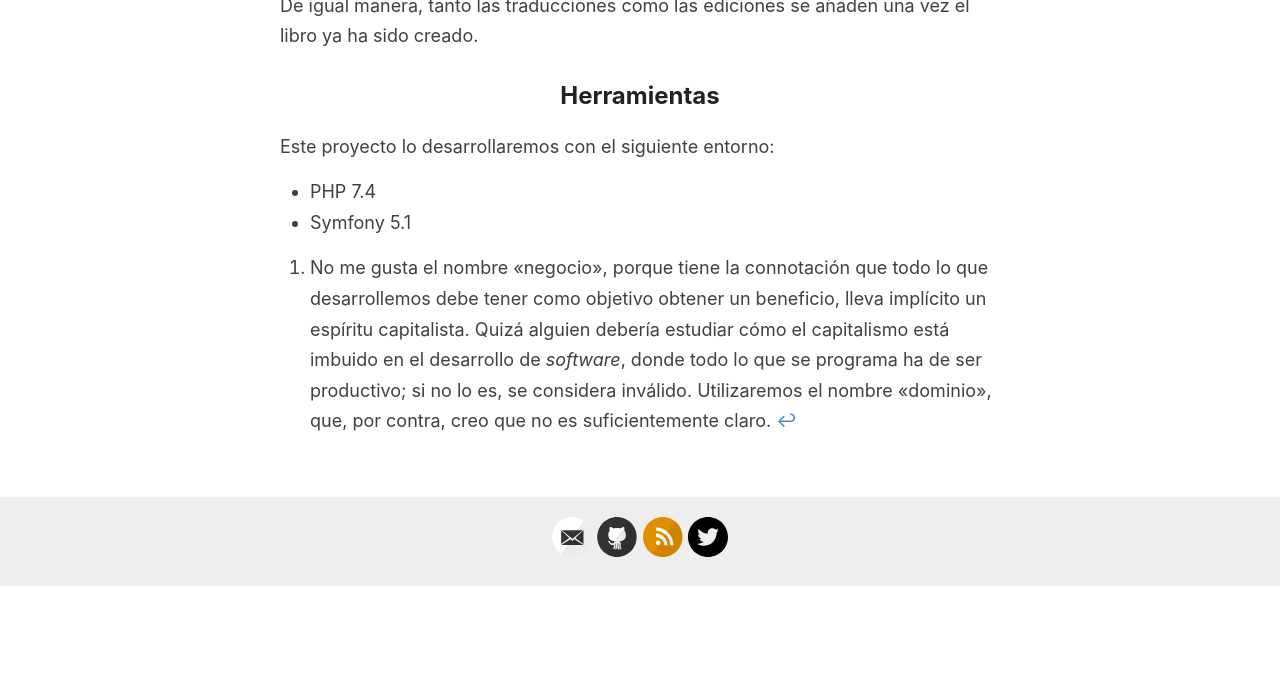
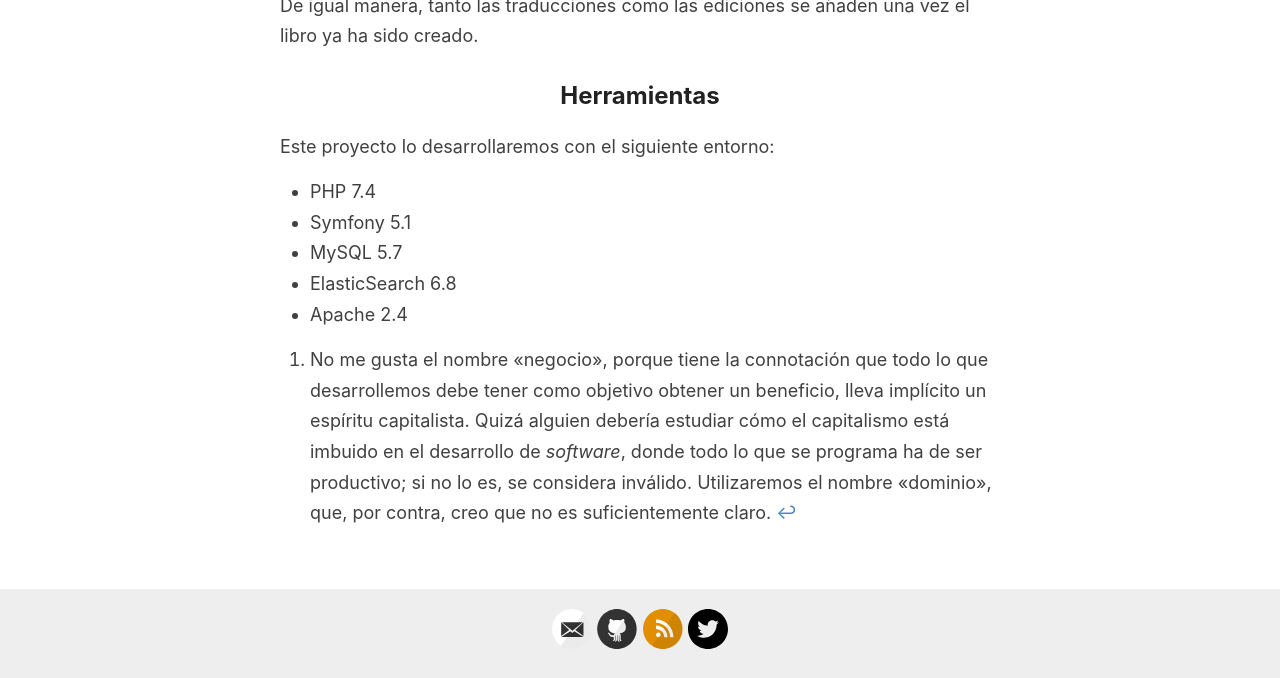
Before and after one commit to rubenrubiob/rubenrubiob.github.io, a Jekyll site: the page built from introduccion.md, in a window 1280 px wide and 900 px high, scrolled down 4096 px, cut to the strip 222-900 px from the top of the window. Built offline with Jekyll 4.4.1, drawn with Linux system fonts in a browser that asks for light colours; our own code applies the rules of GitHub Pages for plain Markdown files; before the commit the page ends 4905 px from its top, so only the background shows below that.

Commit message:
Actualizada introducción

```diff
--- a/introduccion.md
+++ b/introduccion.md
@@ -84,6 +84,9 @@ Este proyecto lo desarrollaremos con el siguiente entorno:
 
 - PHP 7.4
 - Symfony 5.1
+- MySQL 5.7
+- ElasticSearch 6.8
+- Apache 2.4
 
 
 [^1]: No me gusta el nombre «negocio», porque tiene la connotación que todo lo que desarrollemos debe tener como objetivo obtener un beneficio, lleva implícito un espíritu capitalista. Quizá alguien debería estudiar cómo el capitalismo está imbuido en el desarrollo de _software_, donde todo lo que se programa ha de ser productivo; si no lo es, se considera inválido. Utilizaremos el nombre «dominio», que, por contra, creo que no es suficientemente claro.
```
